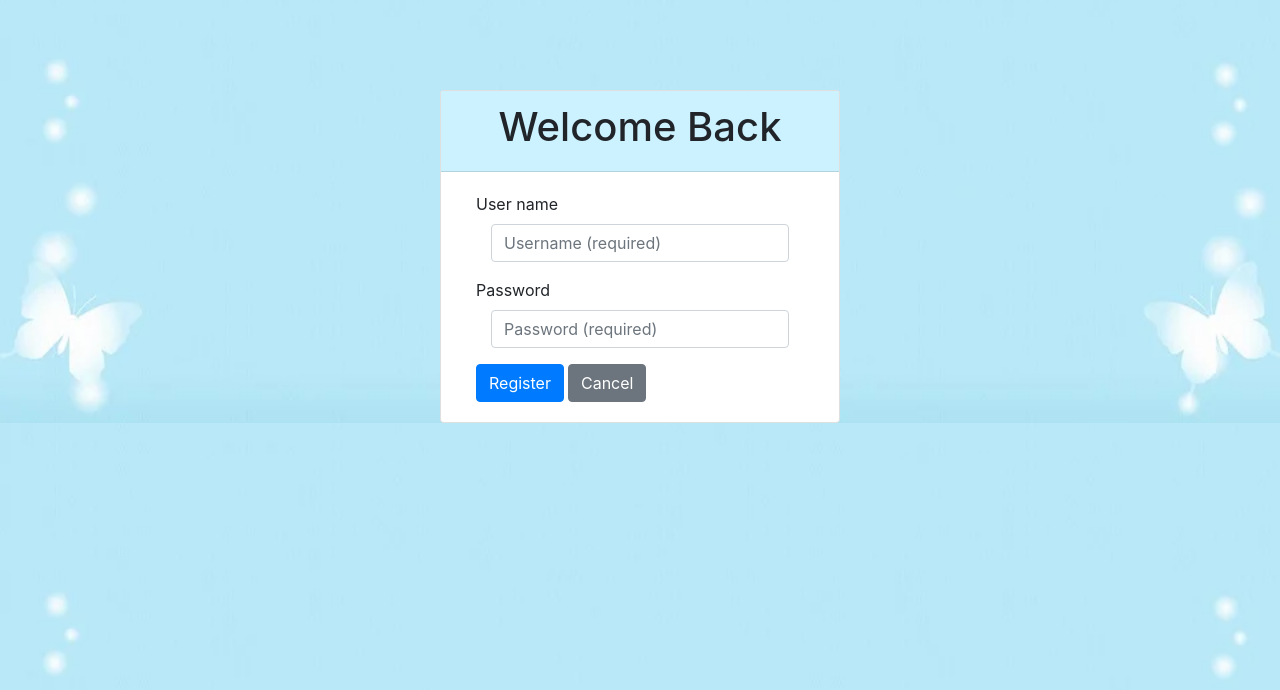
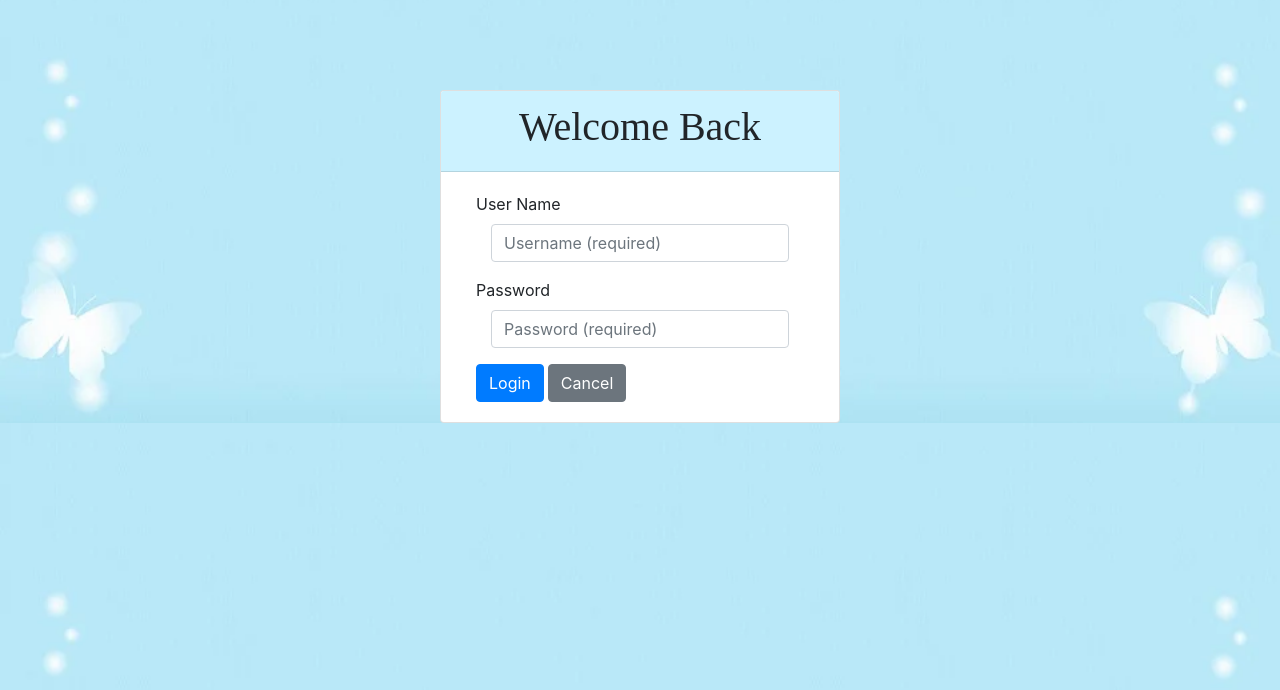
Before and after one commit to RutujaGurav07/chat-app, an Angular app: page / in a window 1280 px wide. Shown: the part 110-800 px from the top of the page. Built offline with nearby package versions, Linux system fonts and the light colour scheme.

Commit message:
inserting authentication service and a guard

```diff
--- a/src/app/chat/chat.component.html
+++ b/src/app/chat/chat.component.html
@@ -1 +1,2 @@
 <p>chat works!</p>
+https://www.cometchat.com/tutorials/angular-chat-one-on-one
--- a/src/app/login/login.component.html
+++ b/src/app/login/login.component.html
@@ -8,7 +8,7 @@
             <div class="container">
                 <form [formGroup]="loginForm" (ngSubmit)="onSubmit()">
                     <div class="form-group">
-                        <label for='userNameId'>User name</label>
+                        <label for='userNameId'>User Name</label>
                         <div class="col">
                             <input class="form-control" id="userNameId" type="text" placeholder="Username (required)"
                                 formControlName="userName"
@@ -38,7 +38,7 @@
                     </div>
 
                     <div class="btn-toolbar ">
-                        <button class="btn btn-primary mr-1">Register</button>
+                        <button class="btn btn-primary mr-1">Login</button>
                         <button class="btn btn-secondary"> Cancel </button>
                     </div>
 
--- a/src/app/login/login.component.scss
+++ b/src/app/login/login.component.scss
@@ -1,13 +1,13 @@
 .card-header {
     text-align: center;
     background-color: rgb(204, 242, 255);
+    font-family: "Times New Roman", Times, serif;
 }
 
 .card {
     display: block;
     margin-left: auto;
     margin-right: auto;
-
 
 }
 .wrapper-en{
```
Also changed, not shown: src/app/chat/chat.guard.ts (added, +15 -0 lines), src/app/core/auth.service.ts (added, +9 -0 lines), 2 other files (tests, documents, lock files or other folders).
